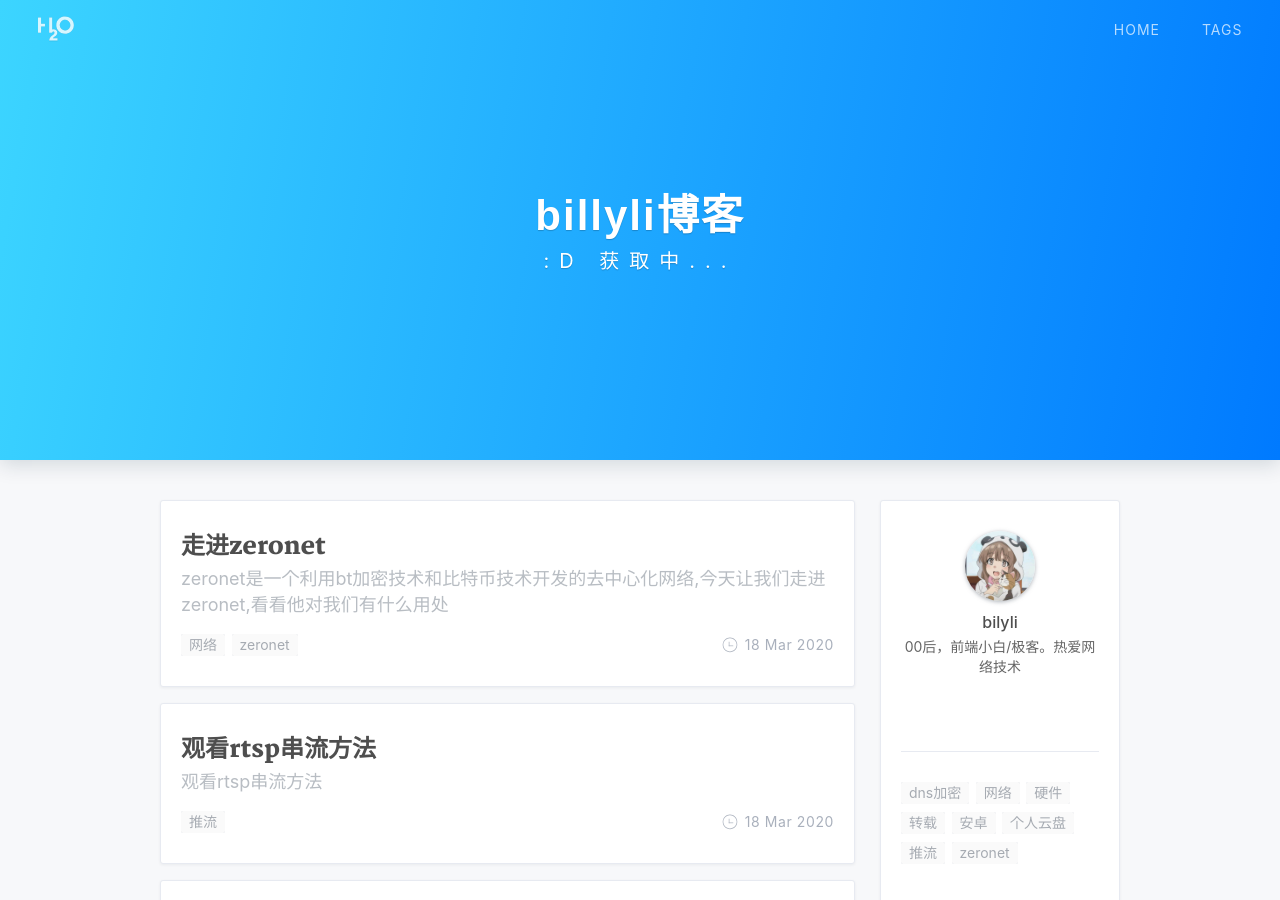
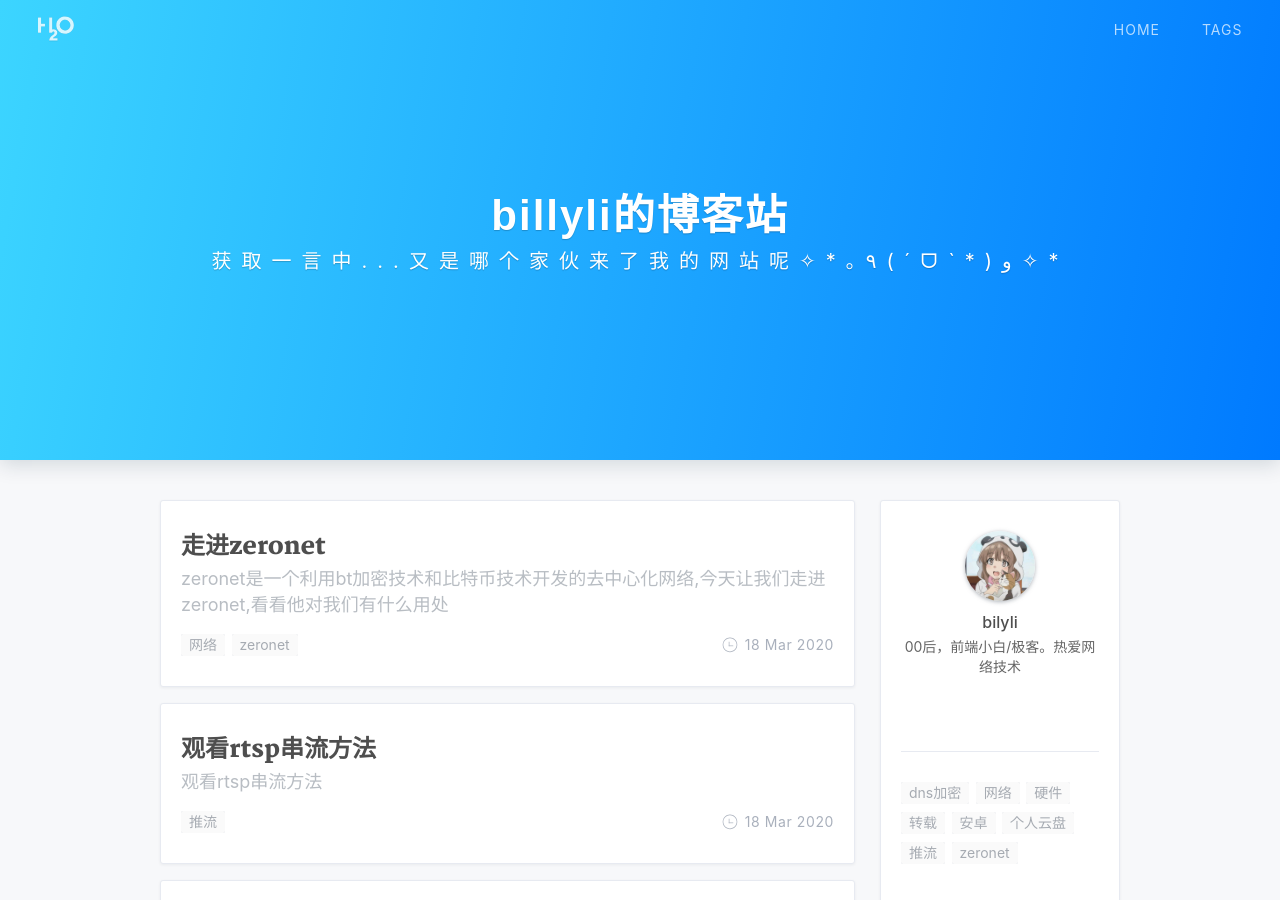
Before and after one commit to billylicn/billylicn.github.io, a Jekyll site: the page built from index.html, in a window 1280 px wide and 900 px high. Built offline with Jekyll 4.4.1, drawn with Linux system fonts in a browser that asks for light colours; nearby versions of some CDN libraries; the list of posts is cut into pages by our own code; a style sheet for code colours, icons or effects is not loaded.

Commit message:
2.2.3b11

```diff
--- a/index.html
+++ b/index.html
@@ -1,6 +1,6 @@
 ---
 layout: default
-home-title: billyli博客
+home-title: billyli的博客站
 description:
 ---
 
@@ -12,7 +12,7 @@ description:
 >
     <h2>{{ page.home-title }}</h2>
     <h3>
-        <p id="hitokoto">:D 获取中...</p>
+        <p id="hitokoto"> 获取一言中...又是哪个家伙来了我的网站呢✧*｡٩(ˊᗜˋ*)و✧*</p>
         <!-- 兼容低版本浏览器 (包括 IE)，可移除 -->
         <script src="https://cdn.jsdelivr.net/npm/bluebird@3/js/browser/bluebird.min.js"></script>
         <script src="https://cdn.jsdelivr.net/npm/whatwg-fetch@2.0.3/fetch.min.js"></script>
```
